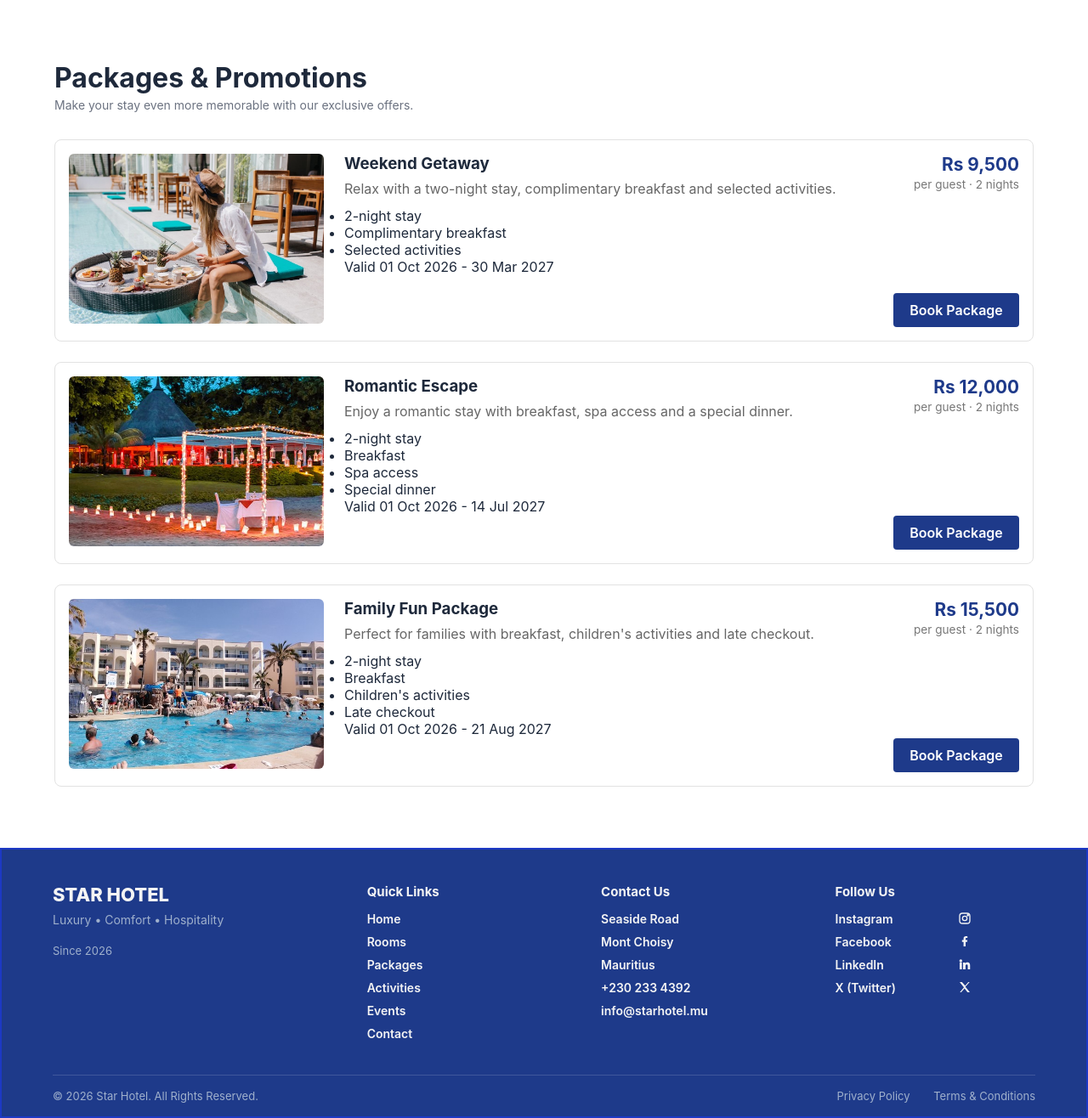
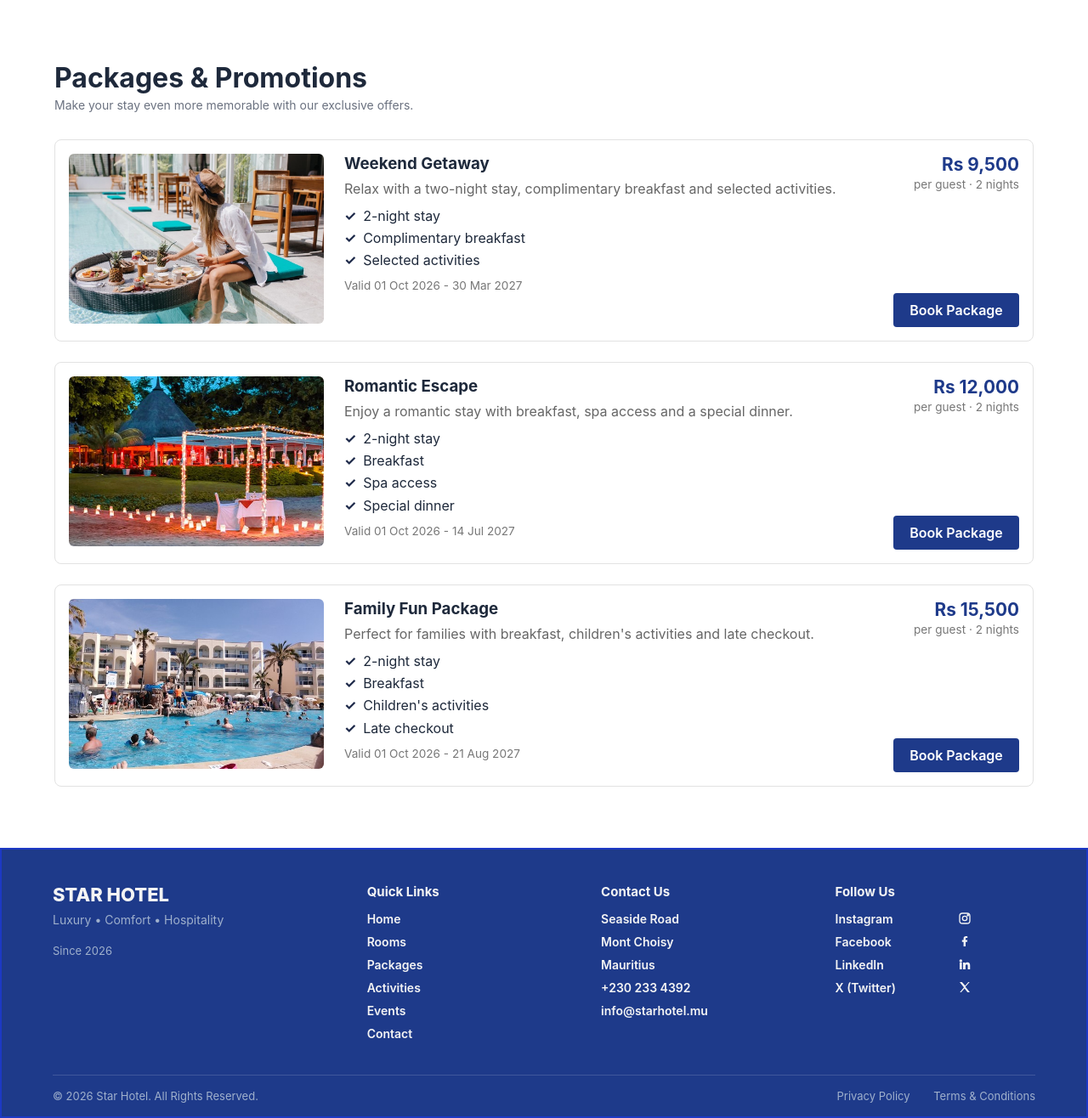
Before and after one commit to Ayushr0129/Star-hotel, a Django app: page /packages/ in a window 1280 px wide. Shown: the part 67-1383 px from the top of the page at 85% size. Run offline with Django 5.2, Linux system fonts and the light colour scheme; data comes from the database, SQL or seed files in the repository.

Commit message:
Styled included items and validity line on package cards

```diff
--- a/StarHotel/hotel/static/css/style.css
+++ b/StarHotel/hotel/static/css/style.css
@@ -2064,3 +2064,26 @@ header:has(~ main .layout) {
     justify-content: space-between;
     text-align: right;
 }
+
+.package-card-includes {
+    list-style: none;
+    padding: 0;
+    margin: 0 0 0.75rem 0;
+}
+
+.package-card-includes li {
+    margin-bottom: 0.4rem;
+}
+
+.package-card-includes li::before {
+    content: "\2713";
+    color: #1e2a4a;
+    font-weight: 700;
+    margin-right: 0.5rem;
+}
+
+.package-card-valid {
+    font-size: 0.85rem;
+    color: #777;
+    margin: 0;
+}
```
